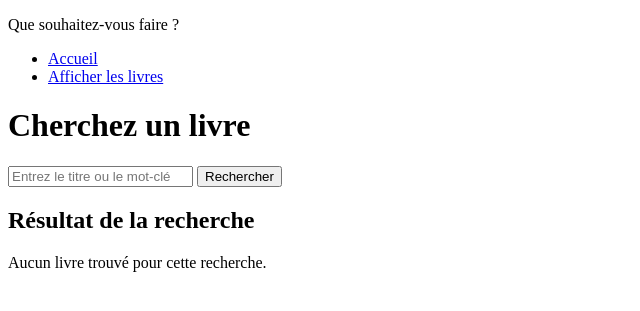
After one commit to JulienHJJ/framework-web-mvc-julien-hojeij, a Flask app: page /recherche_livre in a window 1280 px wide. The commit adds this page. Shown: the top 311 px of the page, without its empty margins (0-640 px from the left). Run offline with Flask 3, Linux system fonts and the light colour scheme.

Commit message:
Création d'une page recherche_livre.html. Cette page permet d'accueilir la recherche d'un livre grâce à l'API nommée Book Search de OpenLibrary. Quand écrit un mot clé ou un nom (exemple : Shakespeare), ça nous affiche les informations de sa couverture, titre, auteur, genre,date de publication etc... On peut ensuite appuyer sur un bouton enregistrer un livre et ça nous renvoie sur la page d'affichage des livres avec le livre enregistré. CRUD utilisable par la suite avec cette information enregistrée

```diff
--- a/app.py
+++ b/app.py
@@ -1,6 +1,7 @@
-from flask import Flask
+from flask import Flask, render_template, request, redirect, url_for
 from database import db
 import os
+import requests
 
 basedir = os.path.abspath(os.path.dirname(__file__))
 
@@ -12,12 +13,102 @@ db.init_app(app)
 with app.app_context():
     db.create_all()
 
+
 @app.route('/')
+def accueil():
+    return render_template('accueil.html')
+
+
+@app.route('/affichage_livres', methods=['GET','POST'])
 def affichage_livres():
     livres = Livre.query.all()
     genres = Genre.query.all()
     return render_template('affichage_livres.html', livres=livres, genres=genres)
 
+
+@app.route('/recherche_livre', methods=['GET', 'POST'])
+def recherche_livre():
+    if request.method == 'POST':
+        # Récupérer les données du formulaire
+        query = request.form['query']
+
+        # Appeler la fonction pour récupérer le livre de l'API
+        livre = get_livre_from_api(query)
+
+        return render_template('recherche_livre.html', livre=livre)
+    else:
+        return render_template('recherche_livre.html', livre=None)
+
+
+def get_livre_from_api(query):
+    # Effectuer une requête à l'API de recherche de livres
+    url = 'https://openlibrary.org/search.json'
+    params = {'q': query}
+    response = requests.get(url, params=params)
+
+    # Vérifier si la requête a réussi
+    if response.status_code == 200:
+        # Analyser la réponse JSON
+        data = response.json()
+        if 'docs' in data and data['docs']:
+            # Extraire les informations du premier livre trouvé
+            premier_livre = data['docs'][0]
+            titre = premier_livre.get('title', 'Titre inconnu')
+            auteur = premier_livre.get('author_name', ['Auteur inconnu'])[0]
+            couverture_id = premier_livre.get('cover_i')
+            couverture_url = f'https://covers.openlibrary.org/b/id/{couverture_id}-L.jpg' if couverture_id else None
+
+            # Récupérer d'autres informations si disponibles
+            annee_publication = premier_livre.get('publish_year', ['Année de publication inconnue'])[0]
+            num_pages = premier_livre.get('number_of_pages', 'Nombre de pages inconnu')
+            isbn = premier_livre.get('isbn', ['ISBN inconnu'])[0]
+
+            # Exemple: récupérer un genre aléatoire pour le livre (à modifier selon vos besoins)
+            genre = Genre.query.first()
+
+            return {
+                "titre": titre,
+                "auteur": auteur,
+                "cover_url": couverture_url,
+                "publish_year": annee_publication,
+                "num_pages": num_pages,
+                "isbn": isbn,
+                "genre": genre.nom if genre else "Genre inconnu"
+            }
+        else:
+            return {"titre": "Aucun livre trouvé", "auteur": "", "cover_url": None, "genre": "Genre inconnu"}
+    else:
+        # En cas d'échec de la requête, retourner un message d'erreur
+        return {"titre": "Erreur lors de la recherche", "auteur": "", "cover_url": None, "genre": "Genre inconnu"}
+
+
+
+@app.route('/enregistrer_livre_api', methods=['POST'])
+def enregistrer_livre_api():
+    if request.method == 'POST':
+        # Récupérer les détails du livre à partir de la requête
+        titre = request.form['titre']
+        auteur = request.form['auteur']
+        genre_nom = request.form['genre']  # Récupérer le nom du genre du livre
+
+        # Vérifier si le genre existe déjà dans la base de données
+        genre = Genre.query.filter_by(nom=genre_nom).first()
+        if not genre:
+            # Si le genre n'existe pas, le créer et l'ajouter à la base de données
+            genre = Genre(nom=genre_nom)
+            db.session.add(genre)
+            db.session.commit()
+
+        # Enregistrer le livre dans la base de données en utilisant la fonction enregistrer_livre
+        enregistrer_livre(titre, auteur, [genre_nom])
+
+        # Redirection vers la page affichage_livres.html après l'enregistrement
+        return redirect(url_for('affichage_livres'))
+    else:
+        # Ne pas effectuer de redirection si la méthode de requête n'est pas POST
+        return render_template('accueil.html')  # Ou une autre page si nécessaire
+
+
 from crud import *
 
 if __name__ == '__main__':
--- /dev/null
+++ b/templates/recherche_livre.html
@@ -0,0 +1,44 @@
+<!DOCTYPE html>
+<html lang="en">
+<head>
+    <meta charset="UTF-8">
+        <p>Que souhaitez-vous faire ?</p>
+    <ul>
+        <li><a href="/">Accueil</a></li>
+        <li><a href="/affichage_livres">Afficher les livres</a></li>
+    </ul>
+
+    <title>Résultat de la recherche</title>
+</head>
+<body>
+    <h1>Cherchez un livre</h1>
+    <form action="/recherche_livre" method="POST">
+        <input type="text" name="query" placeholder="Entrez le titre ou le mot-clé">
+        <input type="submit" value="Rechercher">
+    </form>
+
+    {% if livre %}
+    <h2>Résultat de la recherche</h2>
+    <div>
+        <h3>{{ livre.titre }}</h3>
+        {% if livre.cover_url %}
+        <img src="{{ livre.cover_url }}" alt="Couverture du livre">
+        {% endif %}
+        <p>Auteur: {{ livre.auteur }}</p>
+        <p>Année de publication: {{ livre.publish_year }}</p>
+        <p>Nombre de pages: {{ livre.num_pages }}</p>
+        <p>ISBN: {{ livre.isbn }}</p>
+        <p>Genre: {{ livre.genre }}</p>
+    </div>
+    <form action="/enregistrer_livre_api" method="POST">
+        <input type="hidden" name="titre" value="{{ livre.titre }}">
+        <input type="hidden" name="auteur" value="{{ livre.auteur }}">
+        <input type="hidden" name="genre" value="{{ livre.genre }}">
+        <input type="submit" value="Enregistrer ce livre">
+    </form>
+    {% else %}
+    <h2>Résultat de la recherche</h2>
+    <p>Aucun livre trouvé pour cette recherche.</p>
+    {% endif %}
+</body>
+</html>
```
Also changed, not shown: crud.py (+23 -4 lines), templates/affichage_livres.html (+8 -5 lines), app.db.
